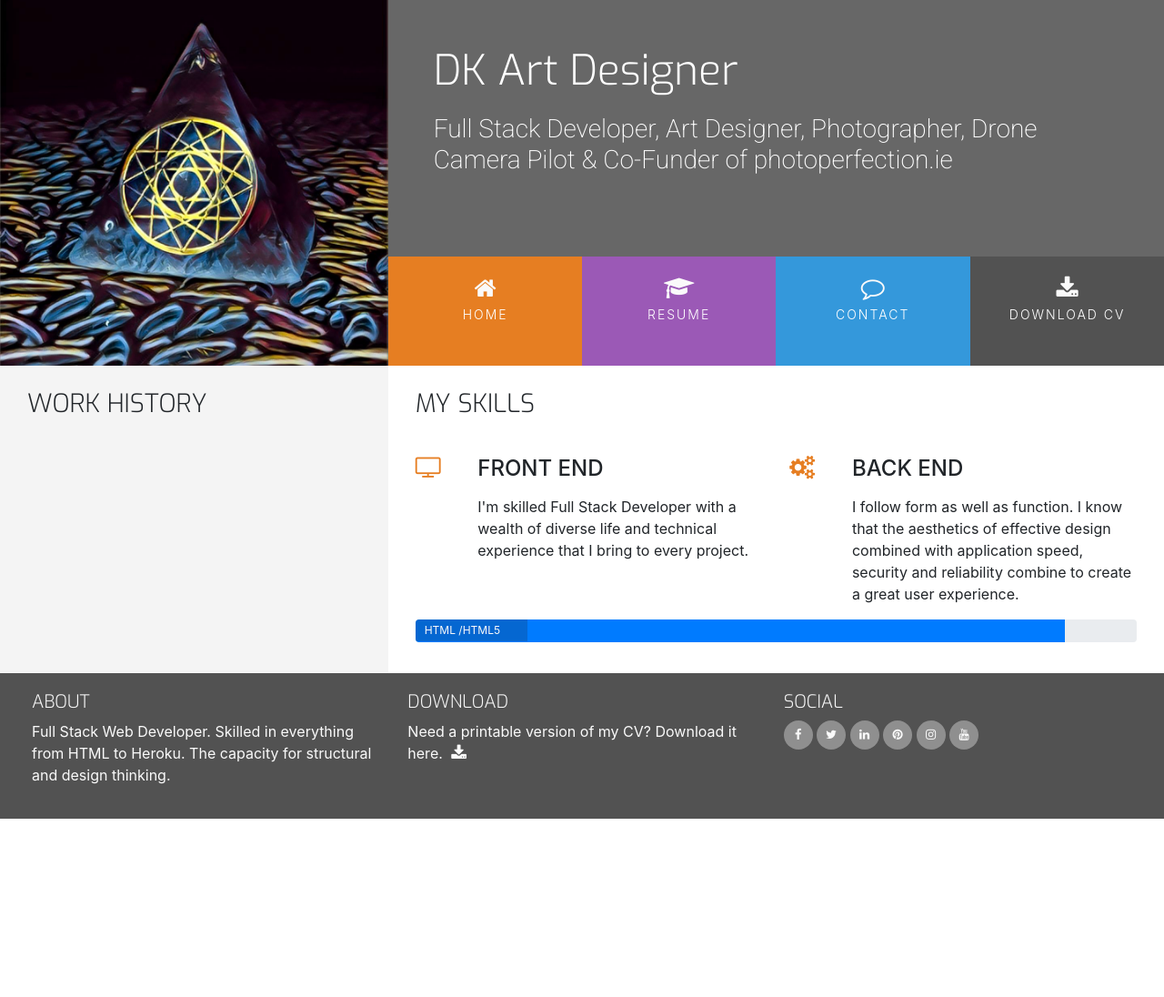
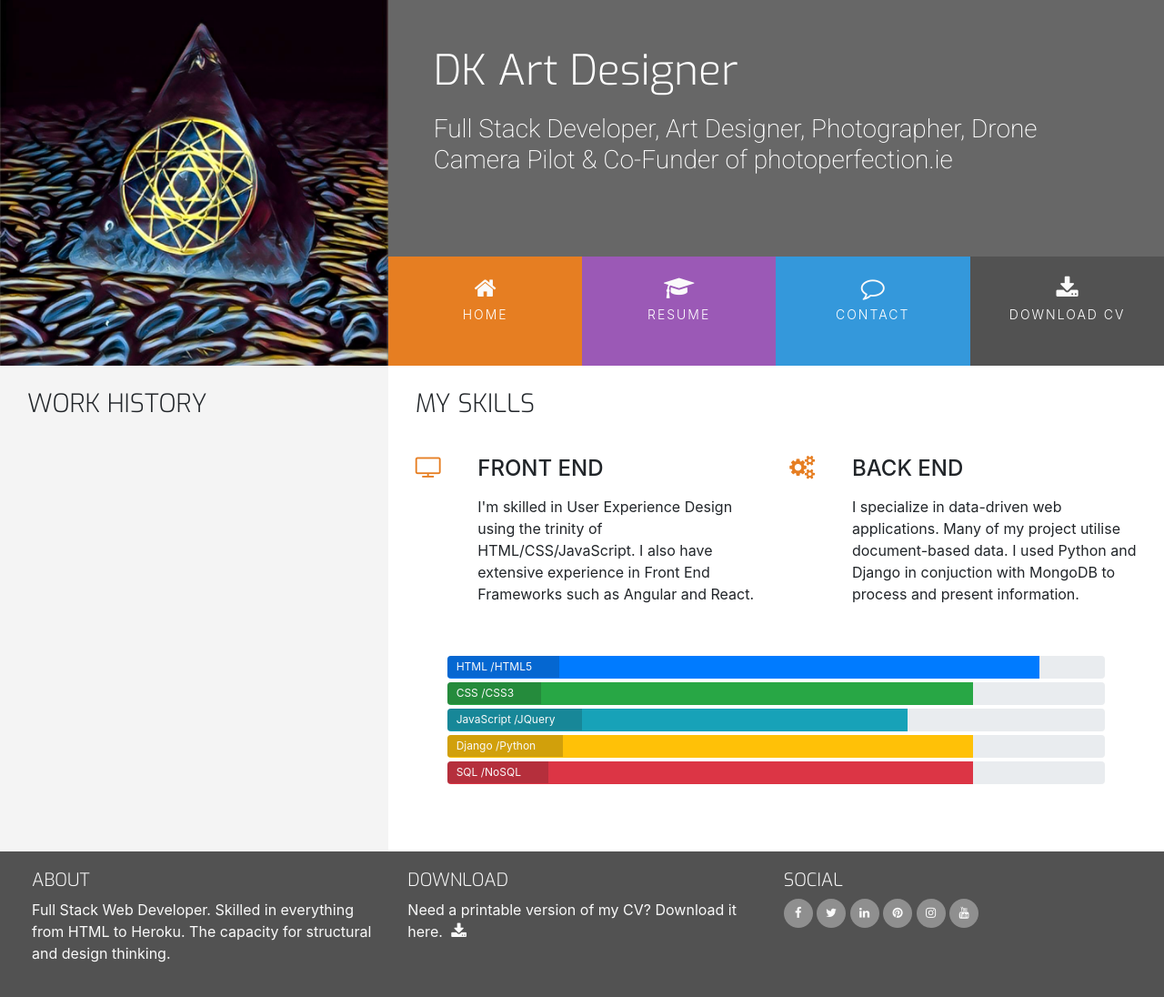
Before and after one commit to DawKapi82/DawidK-CV, a plain HTML site: page resume.html in a window 1280 px wide. Shown: the whole page at 91% size. Before the commit the page ends 900 px from the top, so only its background shows below. Drawn offline with nearby package versions, Linux system fonts and the light colour scheme.

Commit message:
resume update

```diff
--- a/assets/css/style.css
+++ b/assets/css/style.css
@@ -279,3 +279,7 @@ padding: 2px 30px 2px 10px;
 color: #fafafa;
 background-color: #19191933;
 }
+
+.progress-section {
+    margin: 40px 20px;
+    }
--- a/resume.html
+++ b/resume.html
@@ -69,8 +69,9 @@
                             <div class="col-10">
                                 <h4 class="three-reasons-heading uppercase">Front End</h4>
                                 <p>
-                                    I'm skilled Full Stack Developer with a wealth of diverse
-                                    life and technical experience that I bring to every project.
+                                    I'm skilled in User Experience Design using the trinity of HTML/CSS/JavaScript.
+                                    I also have extensive experience in Front End Frameworks such as Angular
+                                    and React.
                                 </p>
                             </div>
                         </div>
@@ -83,21 +84,45 @@
                             <div class="col-10">
                                 <h4 class="three-reasons-heading uppercase">Back End</h4>
                                 <p>
-                                    I follow form as well as function. I know that the aesthetics of effective
-                                    design combined with application speed, security and reliability combine
-                                    to create a great user experience.
+                                    I specialize in data-driven web applications. Many of my project utilise
+                                    document-based data. I used Python and Django in conjuction with MongoDB
+                                    to process and present information.
                                 </p>
                             </div>
                         </div>
                     </div>
                 </div>
-                <div class="row">
+                <div class="row progress-section">
                     <div class="col">
                         <div class="progress">
                             <div class="progress-bar" role="progressbar" aria-valuenow="90" aria-valuemin="0" aria-valuemax="100" style="width: 90%;">
                             <span class="sr-only">90% complete</span>
                             </div>
                             <span class="progress-type">HTML /HTML5</span>
+                        </div>
+                        <div class="progress">
+                            <div class="progress-bar bg-success" role="progressbar" aria-valuenow="80" aria-valuemin="0" aria-valuemax="100" style="width: 80%;">
+                            <span class="sr-only">80% complete</span>
+                            </div>
+                            <span class="progress-type">CSS /CSS3</span>
+                        </div>
+                        <div class="progress">
+                            <div class="progress-bar bg-info" role="progressbar" aria-valuenow="70" aria-valuemin="0" aria-valuemax="100" style="width: 70%;">
+                            <span class="sr-only">70% complete</span>
+                            </div>
+                            <span class="progress-type">JavaScript /JQuery</span>
+                        </div>
+                        <div class="progress">
+                            <div class="progress-bar bg-warning" role="progressbar" aria-valuenow="80" aria-valuemin="0" aria-valuemax="100" style="width: 80%;">
+                            <span class="sr-only">80% complete</span>
+                            </div>
+                            <span class="progress-type">Django /Python</span>
+                        </div>
+                        <div class="progress">
+                            <div class="progress-bar bg-danger" role="progressbar" aria-valuenow="80" aria-valuemin="0" aria-valuemax="100" style="width: 80%;">
+                            <span class="sr-only">80% complete</span>
+                            </div>
+                            <span class="progress-type">SQL /NoSQL</span>
                         </div>
                     </div>
                 </div>
```
